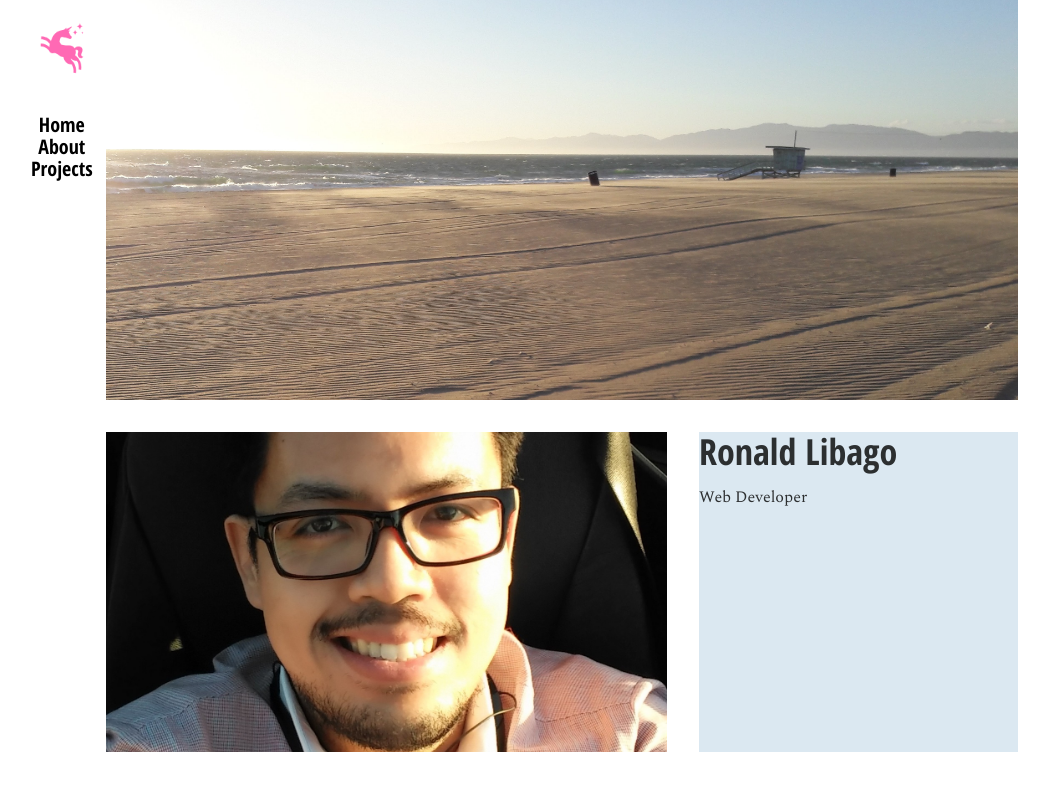
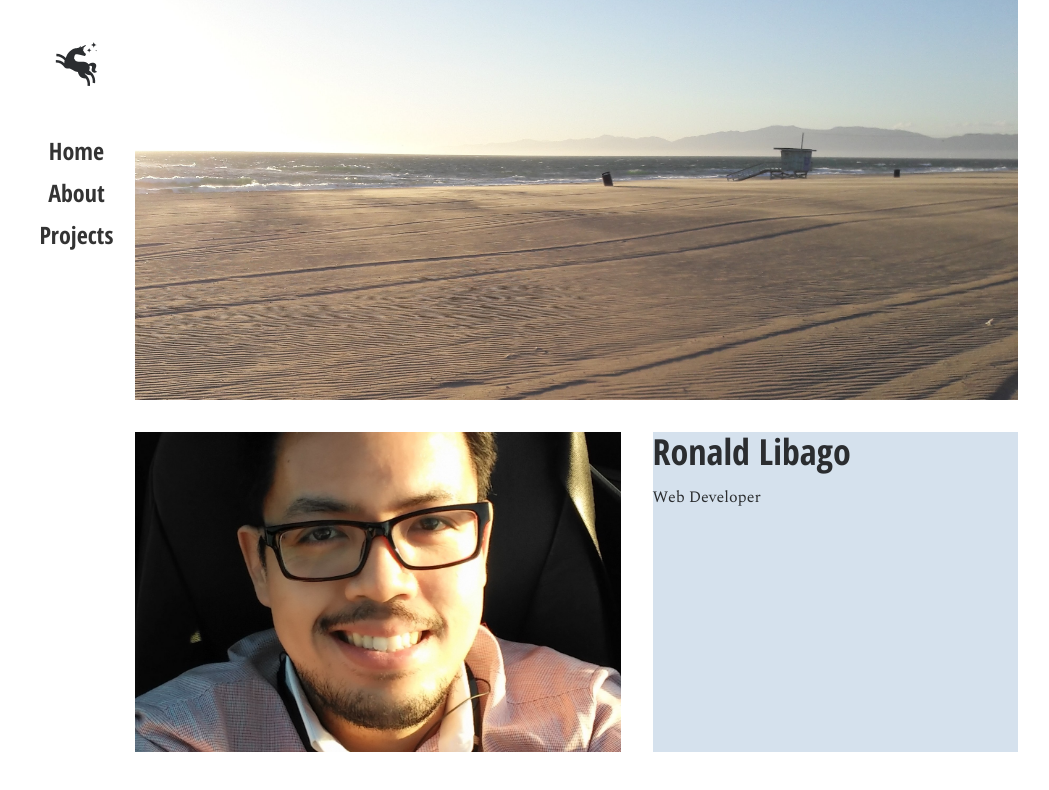
Before and after one commit to Mister-Corn/portfolio-page, a Gatsby site: page / in a window 1280 px wide. Shown: the whole page, without its empty margins (122-1171 px from the left). Built offline with nearby package versions, Linux system fonts and the light colour scheme; Gatsby itself is replaced by a stand-in of ours.

Commit message:
Add SVG, Adjust column widths

```diff
--- a/src/components/header.module.css
+++ b/src/components/header.module.css
@@ -1,4 +1,6 @@
 .header {
+  padding: 1rem;
+  /* Flex */
   display: flex;
   flex-direction: column;
   align-items: center;
@@ -10,10 +12,10 @@
 }
 
 .header a {
-  margin: 0 0.5rem;
+  margin: 0.5rem 0;
   /* Text */
-  font-size: 1.25rem;
-  color: black;
+  font-size: 1.5rem;
+  color: inherit;
   font-family: "Open Sans Condensed", "Century Gothic", "URW Gothic L",
     "Avant Garde", sans-serif;
 }
--- a/src/pages/index.module.css
+++ b/src/pages/index.module.css
@@ -3,8 +3,9 @@
   width: 100%;
   display: grid;
   gap: 2rem;
+  grid-template-columns: 55% 1fr;
   grid-template-rows: 50vh 40vh;
-  grid-template-areas: "splash splash splash" "selfie selfie namebox";
+  grid-template-areas: "splash splash" "selfie namebox";
 }
 
 .main img {
@@ -26,6 +27,8 @@
 }
 
 .namebox {
-  background-color: #dbe8f1;
+  /* Grid */
   grid-area: namebox;
+  /* Color */
+  background-color: #d5e1ed;
 }
```
Also changed, not shown: src/components/header.js (+5 -2 lines), src/images/icon.svg (added).
